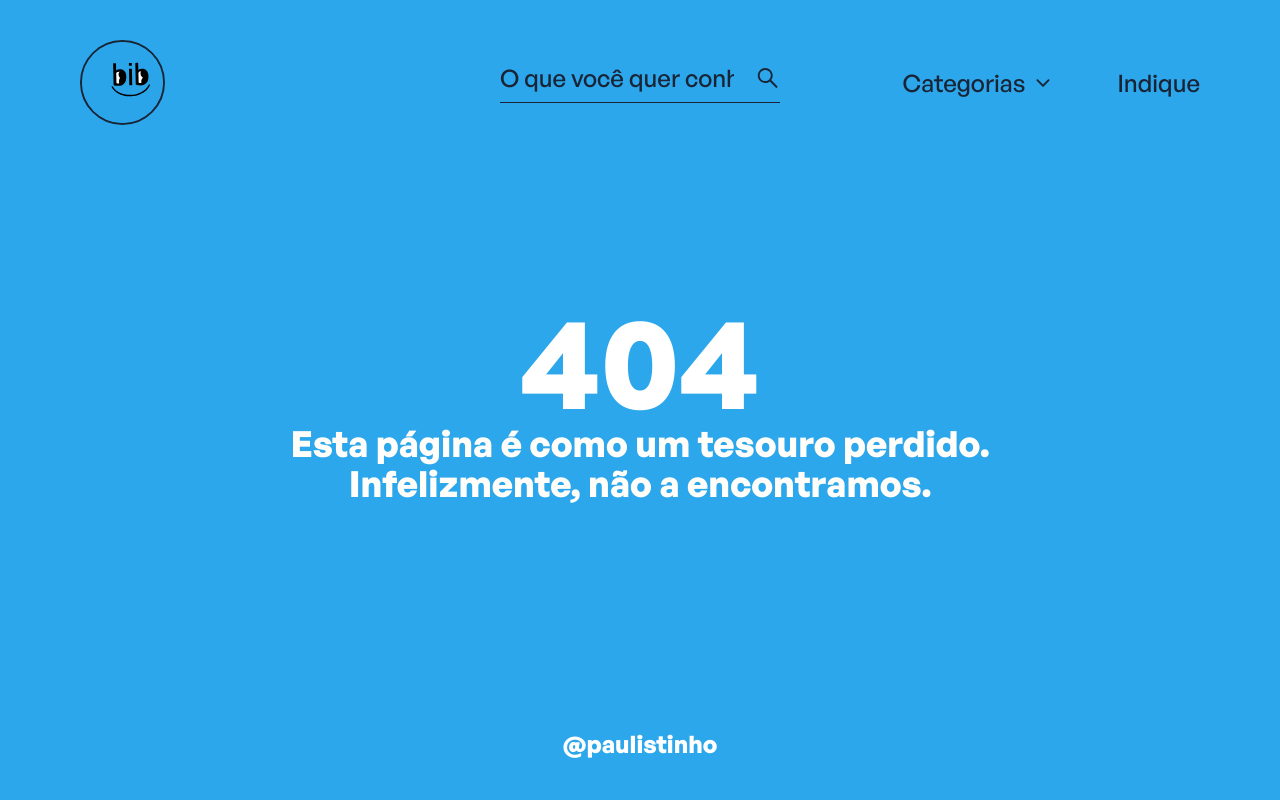
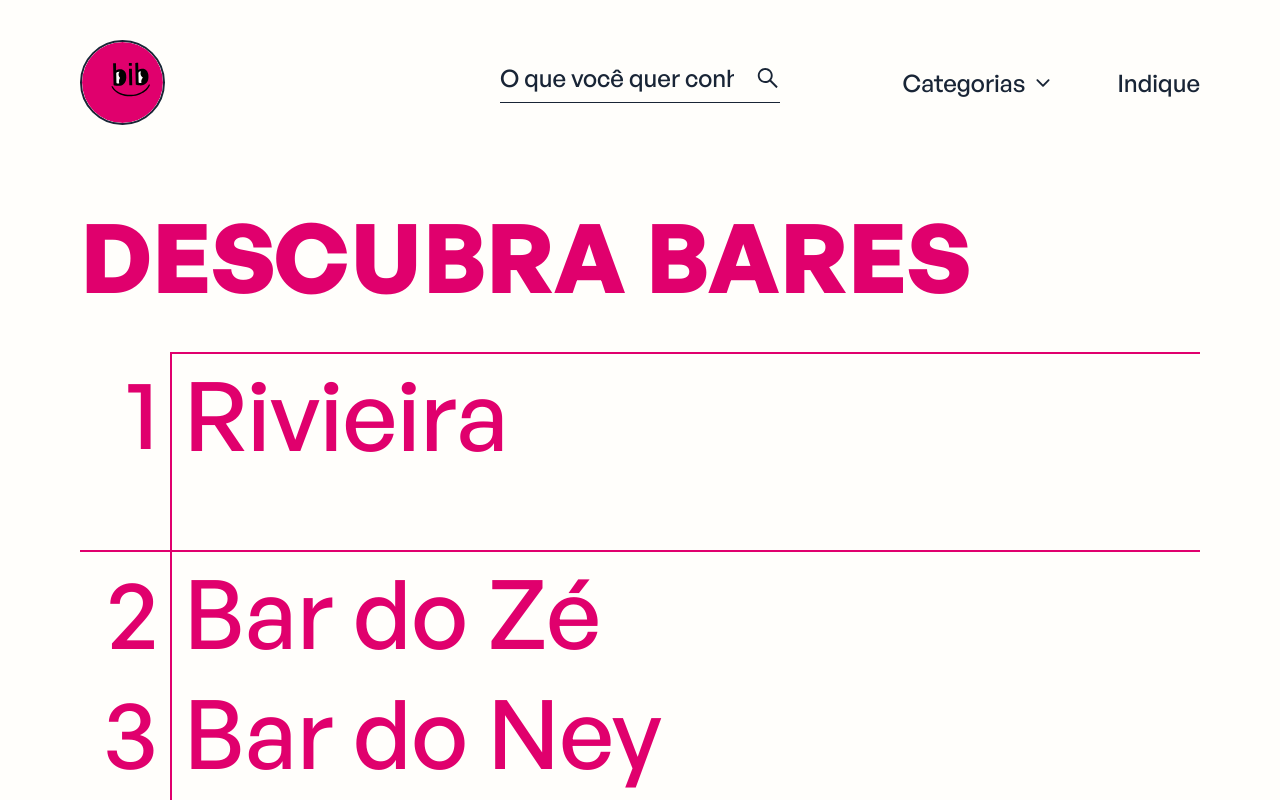
Before and after one commit to hicones/pime-bib, a Next.js app: page /bares in a window 1280 px wide. Before the commit this address had no page. Shown: the top 800 px of the page. Built offline with nearby package versions, Linux system fonts and the light colour scheme.

Commit message:
feat: correções

```diff
--- /dev/null
+++ b/src/app/bares/components/listItem.tsx
@@ -0,0 +1,22 @@
+interface ItemProps {
+  data: {
+    id: number;
+    name: string;
+  };
+  active: boolean;
+}
+
+export const Bars = ({ data, active }: ItemProps) => {
+  return (
+    <li
+      className={`w-full flex divide-x-2 divide-background-600 transition duration-1000 ${
+        active ? "cardActive" : ""
+      }`}
+    >
+      <span className="text7 w-24 p-3 text-end">{data.id}</span>
+      <div className={`p-3 w-full`}>
+        <h4 className="text7">{data.name}</h4>
+      </div>
+    </li>
+  );
+};
--- /dev/null
+++ b/src/app/bares/page.tsx
@@ -0,0 +1,76 @@
+"use client";
+import { Footer } from "@/components/Footer";
+import { Bars } from "./components/listItem";
+
+import { useEffect, useState } from "react";
+
+export default function Bares() {
+  const bares = [
+    {
+      id: 1,
+      name: "Rivieira",
+    },
+    {
+      id: 2,
+      name: "Bar do Zé",
+    },
+    {
+      id: 3,
+      name: "Bar do Ney",
+    },
+    {
+      id: 4,
+      name: "Bar do Vini",
+    },
+    {
+      id: 5,
+      name: "Bardo",
+    },
+  ];
+
+  const [elementoDestacado, setElementoDestacado] = useState<any>(null); // O elemento destacado atual
+
+  const handleScroll = () => {
+    // Determine a posição atual de rolagem
+    const scrollPosition = window.scrollY;
+
+    // Calcule qual elemento deve ser destacado com base na posição de rolagem
+    const windowHeight = window.innerHeight;
+    const itemHeight = windowHeight * 0.2; // Cada elemento ocupa 20% da altura da página
+    const index = Math.floor(scrollPosition / itemHeight);
+
+    // Defina o elemento destacado com base no cálculo
+    setElementoDestacado(bares[index]);
+  };
+
+  useEffect(() => {
+    // Adicione um ouvinte de evento de rolagem quando o componente for montado
+    window.addEventListener("scroll", handleScroll);
+    return () => {
+      // Remova o ouvinte de evento quando o componente for desmontado
+      window.removeEventListener("scroll", handleScroll);
+    };
+  }, []);
+
+  return (
+    <>
+      <main className="flex min-h-screen flex-col items-center ">
+        <div className="pageTitle">
+          <h1 className="text-background-600">Descubra Bares</h1>
+        </div>
+        <section className="flex w-full flex-col mb-12">
+          <ul className="flex flex-col w-full list-none text-background-600 containerPadding">
+            {bares.map((bar, index) => (
+              <Bars
+                key={index}
+                data={bar}
+                active={bar.id === elementoDestacado?.id}
+              />
+            ))}
+          </ul>
+        </section>
+      </main>
+      <Footer color="#E0006D" />
+    </>
+  );
+}
--- a/src/app/globals.css
+++ b/src/app/globals.css
@@ -49,7 +49,7 @@ body {
 
 h1,
 .title {
-  @apply lg:text-8xl md:text-7xl text-3xl font-bold text-fontcolor-50 flex gap-2;
+  @apply lg:text-8xl md:text-7xl text-3xl font-bold flex gap-2;
 }
 
 .text1 {
@@ -78,6 +78,10 @@ h1,
 
 .text6 {
   @apply font-normal lg:text-3xl md:text-xl text-base;
+}
+
+.text7 {
+  @apply font-medium lg:text-8xl md:text-5xl text-4xl;
 }
 
 label {
@@ -224,3 +228,25 @@ footer {
 }
 
 /*  - - - - - - - - - - - - - - -  */
+
+.pageTitle {
+  @apply flex items-center justify-start uppercase w-full lg:mt-52 md:mt-40 mt-36 containerPadding mb-12;
+}
+
+.cardActive {
+  @apply border-b-2 border-background-600 h-[25vh];
+}
+
+.cardActive div {
+  @apply border-t-2 border-l-2 border-background-600;
+}
+
+/*  - - - - - - - - - - - - - - -  */
+
+.motion-box {
+  width: 100%;
+  max-width: 500px;
+  height: 420px;
+  border-radius: 8px;
+  background: #00d2ff;
+}
--- a/src/app/layout.tsx
+++ b/src/app/layout.tsx
@@ -22,7 +22,7 @@ export default function RootLayout({
 }) {
   return (
     <html lang="pt-br">
-      <link rel="icon" href="/pime_logo.svg" sizes="any" />
+      <link rel="icon" href="/paulistinho.svg" sizes="any" />
       <body className={generalSans.className}>
         <Header />
         <MobileHeader />
--- a/src/components/Footer/index.tsx
+++ b/src/components/Footer/index.tsx
@@ -1,12 +1,23 @@
 /* eslint-disable @next/next/no-img-element */
-import { toast } from "react-toastify";
-export const Footer = () => {
+
+interface FooterProps {
+  color?: string;
+}
+
+export const Footer = ({ color }: FooterProps) => {
   return (
-    <footer className="flex items-center justify-center bg-background-700 p-8 mt-48 relative">
+    <footer
+      style={color ? { background: color } : { background: "#2BA5EA" }}
+      className={`flex items-center justify-center p-8 mt-48 relative`}
+    >
       <img src="/paulistinho.svg" alt="paulistinho" className="paulistinho" />
-      <p className="text-center lg:text-2xl text-xl font-bold text-white">
-        @paulistinho
-      </p>
+      <a
+        href="https://instagram.com/opaulistinho"
+        target="_blank"
+        className="text-center lg:text-2xl text-xl font-bold text-white uppercase hover:text-fontcolor-100 transition duration-300"
+      >
+        @opaulistinho
+      </a>
     </footer>
   );
 };
--- a/src/components/Header/MobileHeader.tsx
+++ b/src/components/Header/MobileHeader.tsx
@@ -1,15 +1,18 @@
 "use client";
 import Link from "next/link";
 import { useEffect, useState } from "react";
-import Image from "next/image";
 import { MenuButton } from "../MenuButton";
 
 import { motion } from "framer-motion";
 import { Logo } from "../Logo";
+import { usePathname } from "next/navigation";
+import { getBackground } from "@/utils/getBackground";
 
 export const MobileHeader = () => {
   const [sticky, setSticky] = useState(false);
   const [open, setOpen] = useState(false);
+
+  const pathname = usePathname();
 
   const changeColor = () => {
     if (window.scrollY >= 100) {
@@ -36,7 +39,7 @@ export const MobileHeader = () => {
         href="/"
         className="ml-4 flex-1 flex items-center text-fontcolor-50 gap-2 font-bold text-5xl"
       >
-        <Logo />
+        <Logo color={getBackground(pathname)} />
       </Link>
       <MenuButton
         isOpen={open}
@@ -78,7 +81,7 @@ export const MobileHeader = () => {
               className="text2White w-fit border-b-[3px] border-b-background-300"
               onClick={() => setOpen(false)}
             >
-              <Link href={""}>DESTAQUES</Link>
+              <Link href={"/destaques"}>DESTAQUES</Link>
             </motion.li>
             <motion.li
               className="text2White w-fit border-b-[3px] border-b-background-400"
@@ -90,19 +93,19 @@ export const MobileHeader = () => {
               className="text2White w-fit border-b-[3px] border-b-background-500"
               onClick={() => setOpen(false)}
             >
-              <Link href={""}>RESTAURANTES</Link>
+              <Link href={"/restaurantes"}>RESTAURANTES</Link>
             </motion.li>
             <motion.li
               className="text2White w-fit border-b-[3px] border-b-background-600"
               onClick={() => setOpen(false)}
             >
-              <Link href={""}>BARES</Link>
+              <Link href={"/bares"}>BARES</Link>
             </motion.li>
             <motion.li
               className="text2White w-fit border-b-[3px] border-b-background-100"
               onClick={() => setOpen(false)}
             >
-              <Link href={"#places"}>LUGARES</Link>
+              <Link href={"/historico"}>HISTÓRICO</Link>
             </motion.li>
           </motion.ul>
           <Link
--- a/src/components/Header/index.tsx
+++ b/src/components/Header/index.tsx
@@ -3,12 +3,14 @@ import Link from "next/link";
 import { AiOutlineSearch } from "react-icons/ai";
 import { IoIosArrowDown } from "react-icons/io";
 import { useEffect, useState } from "react";
-import Image from "next/image";
 import { Logo } from "../Logo";
+import { usePathname } from "next/navigation";
+import { getBackground } from "@/utils/getBackground";
 
 export const Header = () => {
   const [sticky, setSticky] = useState(false);
   const [open, setOpen] = useState(false);
+  const pathname = usePathname();
 
   const changeColor = () => {
     if (window.scrollY >= 100) {
@@ -36,7 +38,7 @@ export const Header = () => {
           href="/"
           className="flex-1 flex items-center text-fontcolor-100 gap-2 font-bold text-5xl"
         >
-          <Logo />
+          <Logo color={getBackground(pathname)} />
         </Link>
         <div className="flex justify-center items-center pb-2 border-b border-b-fontcolor-100 w-1/4 focus-within:border-b-background-700 focus-within:border-b-2 transition duration-300">
           <input
@@ -67,19 +69,19 @@ export const Header = () => {
       {open && (
         <ul className="mt-6 flex items-center justify-end w-ful gap-14">
           <li className="text2 hover-underline-animation after:bg-background-300">
-            <Link href={""}>DESTAQUES</Link>
+            <Link href={"/destaques"}>DESTAQUES</Link>
           </li>
           <li className="text2 hover-underline-animation after:bg-background-400">
-            <Link href={""}>GRATUITOS</Link>
+            <Link href={"/gratuitos"}>GRATUITOS</Link>
           </li>
           <li className="text2 hover-underline-animation after:bg-background-500">
-            <Link href={""}>RESTAURANTES</Link>
+            <Link href={"/restaurantes"}>RESTAURANTES</Link>
           </li>
           <li className="text2 hover-underline-animation after:bg-background-600">
-            <Link href={""}>BARES</Link>
+            <Link href={"/bares"}>BARES</Link>
           </li>
           <li className="text2 hover-underline-animation after:bg-background-700">
-            <Link href={""}>LUGARES</Link>
+            <Link href={"/historico"}>HISTÓRICO</Link>
           </li>
         </ul>
       )}
--- a/src/components/Home/Categories/index.tsx
+++ b/src/components/Home/Categories/index.tsx
@@ -155,7 +155,7 @@ export const Categories = () => {
 
       <div className="categoryContainer bg-background-700">
         <div className="categoryContainerText items-end justify-end text-fontcolor-50">
-          <h2 className="text-left w-full">LUGARES</h2>
+          <h2 className="text-left w-full">HISTÓRICO</h2>
           <p>
             Onde museus e pontos turísticos se unem para contar histórias
             fascinantes. Cada obra de arte, cada construção antiga é uma porta
@@ -185,7 +185,7 @@ export const Categories = () => {
           ></motion.div>
           <span>SAMPA SKY</span>
         </div>
-        <Link href="/lugares" className="mobileLink text-fontcolor-50">
+        <Link href="/historico" className="mobileLink text-fontcolor-50">
           VER TUDO
           <GoArrowUpRight size={52} />
         </Link>
--- a/src/components/Home/SecondSection/index.tsx
+++ b/src/components/Home/SecondSection/index.tsx
@@ -10,7 +10,7 @@ export const SecondSection = () => {
         seu guia, sua vibe!
       </p>
       <ParallaxText baseVelocity={2}>
-        <span className="title">DESCUBRA O CENTRO</span>
+        <span className="title text-fontcolor-50">DESCUBRA O CENTRO</span>
         <DivideStar color="#FFFEFB" />
       </ParallaxText>
     </div>
--- a/src/components/Logo/index.tsx
+++ b/src/components/Logo/index.tsx
@@ -9,73 +9,73 @@ export const Logo = ({ color }: logoProps) => {
       height="85"
       viewBox="0 0 85 85"
       fill="none"
-      className="rounded-full border-2 border-fontcolor-100"
+      className="rounded-full border-2 border-fontcolor-100 transition duration-200"
     >
-      <g clip-path="url(#clip0_720_25803)">
+      <g clipPath="url(#clip0_720_25803)">
         <rect width="85" height="85" rx="42.5" />
         <path
-          fill-rule="evenodd"
-          clip-rule="evenodd"
+          fillRule="evenodd"
+          clipRule="evenodd"
           d="M-4.86856 -21.6786C-4.86856 -21.9302 -4.67657 -22.0808 -4.425 -22.0808C28.4412 -22.0808 61.3075 -22.0808 94.1737 -22.0808C101.353 -22.0808 107.174 -16.2605 107.174 -9.08081C107.174 19.5884 107.174 48.2577 107.174 76.9269C107.174 84.1066 101.353 89.9269 94.1737 89.9269C61.3078 89.9269 28.442 89.9269 -4.42383 89.9269C-4.67619 89.9269 -4.86852 89.776 -4.86852 89.5236C-4.87024 52.4562 -4.87024 15.3888 -4.86856 -21.6786Z"
-          fill="#2BA5EA"
+          fill={color ? color : "#2BA5EA"}
         />
         <path
-          fill-rule="evenodd"
-          clip-rule="evenodd"
+          fillRule="evenodd"
+          clipRule="evenodd"
           d="M32.9107 33.8076C32.9012 33.8076 32.8934 33.8 32.8932 33.7905C32.855 31.8432 32.8195 29.8958 32.7776 27.9486C32.7415 26.2698 32.6981 24.5912 32.6581 22.9124C32.6566 22.8502 32.6553 22.7879 32.6572 22.7258C32.6656 22.4549 32.6811 22.4298 32.9602 22.4214C33.756 22.3973 34.5521 22.3788 35.3481 22.3646C35.6308 22.3596 35.6523 22.3691 35.6627 22.6491C35.6915 23.4197 35.7039 24.191 35.7201 24.962C35.751 26.4298 35.7792 27.8978 35.8113 29.3656C35.8145 29.5105 35.7719 29.702 35.91 29.777C36.0414 29.8485 36.1483 29.6839 36.2584 29.6107C37.0718 29.0699 37.973 28.7592 38.9333 28.6304C40.2128 28.4587 41.4667 28.5648 42.6666 29.0774C43.8703 29.5916 44.7469 30.4587 45.3679 31.5998C45.9297 32.6323 46.218 33.7496 46.3597 34.9043C46.5751 36.6586 46.5526 38.4069 46.0866 40.1263C45.5635 42.0564 44.556 43.6532 42.8381 44.7437C41.9329 45.3184 40.9399 45.6788 39.8849 45.8408C37.9946 46.1312 36.1155 46.0651 34.2622 45.5628C33.9867 45.4881 33.7211 45.3777 33.4489 45.2902C33.2319 45.2205 33.15 45.0906 33.1397 44.852C33.0975 43.882 33.1025 42.9114 33.0804 41.9414C33.0269 39.5906 32.9776 37.2398 32.9293 34.889C32.922 34.5345 32.928 34.1797 32.9282 33.8251C32.9282 33.8154 32.9204 33.8076 32.9107 33.8076Z"
           fill="black"
         />
         <path
-          fill-rule="evenodd"
-          clip-rule="evenodd"
+          fillRule="evenodd"
+          clipRule="evenodd"
           d="M69.2394 40.0454C68.8629 41.3089 68.2202 42.42 67.2851 43.3478C66.6351 43.9927 65.8694 44.4763 65.0211 44.8302C63.5889 45.4276 62.0882 45.556 60.5582 45.5163C59.3318 45.4844 58.131 45.3149 56.9705 44.9039C56.4169 44.7078 56.4168 44.7071 56.4048 44.1254C56.3676 42.3101 56.3317 40.4947 56.2934 38.6795C56.246 36.4292 56.1969 34.179 56.1484 31.9288C56.099 29.6413 56.0498 27.3537 55.9998 25.0662C55.98 24.1587 55.9561 23.2513 55.938 22.3438C55.9304 21.9599 55.937 21.9454 56.3267 21.9339C57.0726 21.912 57.8188 21.9031 58.5649 21.8928C58.9347 21.8876 58.9386 21.8915 58.9468 22.2628C58.978 23.6801 59.0061 25.0975 59.0363 26.5149C59.0535 27.3229 59.0725 28.1309 59.0909 28.939C59.0926 29.0136 59.0896 29.0889 59.099 29.1626C59.122 29.3421 59.1824 29.3672 59.3464 29.2703C59.3677 29.2578 59.3858 29.24 59.4061 29.2257C60.4664 28.479 61.6591 28.1375 62.9418 28.0903C63.9843 28.0518 65.0007 28.1802 65.9662 28.6095C66.8369 28.9966 67.5698 29.5518 68.1265 30.3306C69.0555 31.655 69.4857 33.1507 69.6507 34.7402C69.837 36.5344 69.7365 38.3049 69.2394 40.0454Z"
           fill="black"
         />
         <path
-          fill-rule="evenodd"
-          clip-rule="evenodd"
+          fillRule="evenodd"
+          clipRule="evenodd"
           d="M50.2526 56.9242C46.7224 56.9271 43.3023 56.3393 40.0299 54.9846C37.957 54.1265 36.0746 52.9618 34.3871 51.4767C33.0253 50.2782 31.9424 48.869 31.0879 47.2764C31.0411 47.1892 30.9969 47.0984 30.9674 47.0044C30.8725 46.7009 30.9466 46.5575 31.2526 46.4866C31.5003 46.4294 31.7449 46.321 32.0098 46.4676C32.1256 46.5317 32.2114 46.6001 32.2737 46.7122C33.8477 49.5439 36.2302 51.4992 39.0744 52.937C41.2332 54.0284 43.5338 54.6848 45.9174 55.0663C47.6639 55.3458 49.4225 55.4752 51.1879 55.4103C55.0377 55.2687 58.7101 54.4137 62.1415 52.6136C63.7472 51.7713 65.237 50.7683 66.5681 49.5353C67.9587 48.2469 69.1137 46.7802 69.9314 45.0601C70.0036 44.9082 70.0405 44.7173 70.2559 44.6871C70.53 44.6486 70.7952 44.4911 71.0828 44.6628C71.2853 44.7836 71.3437 44.8463 71.2945 45.0723C71.239 45.327 71.1568 45.5738 71.0484 45.8136C69.9804 48.1766 68.3582 50.096 66.3419 51.6993C64.1751 53.4223 61.7446 54.6493 59.1229 55.5103C57.3354 56.0973 55.5072 56.4989 53.6368 56.7161C52.5119 56.8468 51.386 56.9334 50.2526 56.9242Z"
           fill="black"
         />
         <path
-          fill-rule="evenodd"
-          clip-rule="evenodd"
+          fillRule="evenodd"
+          clipRule="evenodd"
           d="M52.5692 36.7259C52.5803 36.7258 52.5893 36.7347 52.5893 36.7458C52.5894 37.3982 52.5952 38.0507 52.5882 38.703C52.5657 40.7685 52.6614 42.8317 52.6959 44.896C52.6967 44.9457 52.6992 44.9954 52.6977 45.0449C52.6871 45.4045 52.6819 45.409 52.3108 45.4181C51.5522 45.4367 50.7937 45.4558 50.0351 45.4743C49.6813 45.4829 49.6589 45.462 49.6509 45.1006C49.6004 42.8124 49.5503 40.5242 49.5006 38.236C49.4512 35.9607 49.4049 33.6852 49.352 31.4099C49.3292 30.4285 49.2751 29.4474 49.3106 28.4654C49.3238 28.098 49.333 28.0978 49.6926 28.0877C50.4635 28.0659 51.2344 28.0427 52.0054 28.0243C52.3533 28.016 52.3593 28.0215 52.3672 28.3718C52.404 30.0128 52.4375 31.6539 52.4731 33.2949C52.4978 34.4321 52.5238 35.5693 52.5493 36.7064C52.5496 36.7173 52.5584 36.7259 52.5692 36.7259Z"
           fill="black"
         />
         <path
-          fill-rule="evenodd"
-          clip-rule="evenodd"
+          fillRule="evenodd"
+          clipRule="evenodd"
           d="M50.7254 25.0258C50.7254 25.0306 50.7215 25.0346 50.7166 25.0346C50.4092 25.0345 50.1017 25.0335 49.7942 25.0348C49.2057 25.0372 49.2414 25.0945 49.2303 24.4667C49.2217 23.9826 49.2167 23.4983 49.2071 23.0142C49.2037 22.8406 49.1931 22.6671 49.1828 22.4937C49.1563 22.0453 49.1832 22.011 49.6459 21.9996C50.2044 21.9858 50.7632 21.981 51.3219 21.9723C51.5329 21.9691 51.7442 21.9713 51.9549 21.9614C52.1399 21.9527 52.2269 22.0216 52.2305 22.2166C52.2457 23.0606 52.2676 23.9044 52.2912 24.7481C52.2965 24.9363 52.2195 25.0206 52.0291 25.0186C51.5974 25.0141 51.1657 25.0171 50.7341 25.0172C50.7293 25.0172 50.7254 25.021 50.7254 25.0258Z"
           fill="#000001"
         />
         <path
-          fill-rule="evenodd"
-          clip-rule="evenodd"
+          fillRule="evenodd"
+          clipRule="evenodd"
           d="M69.3747 39.7465C69.3356 39.8951 69.2217 39.8624 69.2573 39.7129C69.2804 39.6158 69.3131 39.5205 69.3381 39.425C69.6935 38.0631 69.7556 36.6737 69.6612 35.2831C69.5986 34.3583 69.4557 33.4347 69.1627 32.5453C68.9321 31.8453 68.6214 31.1832 68.2222 30.5633C68.1557 30.46 68.2376 30.4137 68.3135 30.5102C68.4204 30.646 68.495 30.8054 68.5827 30.9537C69.1482 31.9105 69.4417 32.9617 69.6146 34.0484C69.8328 35.4195 69.8414 36.7973 69.6872 38.1757C69.6277 38.7073 69.511 39.2296 69.3747 39.7465Z"
           fill="#0E344C"
         />
         <path
-          fill-rule="evenodd"
-          clip-rule="evenodd"
+          fillRule="evenodd"
+          clipRule="evenodd"
           d="M38.8579 32.0675C38.7139 32.4622 38.5686 32.8567 38.4709 33.2662C38.2756 34.0842 38.4254 34.8699 38.7061 35.6398C38.9526 36.3156 39.3288 36.9069 39.8699 37.3897C40.1051 37.5994 40.0957 37.6084 39.927 37.883C39.7127 38.2318 39.4719 38.5696 39.3031 38.9397C39.0314 39.5357 38.8778 40.1599 38.8314 40.8289C38.7825 41.5335 38.8416 42.2099 38.9991 42.8887C39.0037 42.9086 39.0092 42.9283 39.0153 42.9478C39.0957 43.2062 38.9481 43.4127 38.6778 43.4256C37.9267 43.4615 37.1858 43.3944 36.4618 43.1836C36.157 43.0948 36.1568 43.0895 36.1499 42.7721C36.0784 39.5134 36.0103 36.2545 35.931 32.9959C35.925 32.7494 35.995 32.5607 36.1575 32.3925C36.4799 32.0586 36.8363 31.7724 37.2755 31.604C37.7185 31.4143 38.1826 31.2941 38.6554 31.2147C38.8154 31.1878 39.04 31.1135 39.1338 31.2631C39.2057 31.378 39.095 31.5721 38.998 31.6957C38.9081 31.8104 38.8941 31.94 38.8579 32.0675Z"
           fill="white"
         />
         <path
-          fill-rule="evenodd"
-          clip-rule="evenodd"
+          fillRule="evenodd"
+          clipRule="evenodd"
           d="M39.0234 31.7399C38.9618 31.8609 38.8484 31.8331 38.9241 31.7204C39.0757 31.4949 38.864 31.2422 38.5953 31.2822C38.2878 31.328 37.9922 31.4117 37.6976 31.5044C37.5379 31.5547 37.5114 31.4629 37.6662 31.399C38.1134 31.2147 38.5951 31.165 39.0832 31.144C39.2152 31.1383 39.309 31.1855 39.225 31.3472C39.1571 31.4777 39.0902 31.6087 39.0234 31.7399Z"
           fill="#BBBCBD"
         />
         <path
-          fill-rule="evenodd"
-          clip-rule="evenodd"
+          fillRule="evenodd"
+          clipRule="evenodd"
           d="M61.5346 30.7622C61.772 30.7169 61.8685 30.9424 61.7882 31.1704C61.689 31.4518 61.5898 31.7332 61.5215 32.0219C61.3866 32.5919 61.3804 33.1739 61.4754 33.7565C61.6287 34.6973 61.9693 35.5474 62.6205 36.2613C62.8912 36.5581 63.2083 36.7931 63.5357 37.0183C63.6073 37.0677 63.6819 37.1129 63.7546 37.1607C63.8972 37.2545 63.9219 37.3528 63.7989 37.4938C63.5951 37.7277 63.4022 37.9717 63.2128 38.2177C62.7116 38.8688 62.43 39.6093 62.2789 40.4148C62.1339 41.1878 62.1642 41.9452 62.3696 42.6982C62.4151 42.8651 62.3697 42.9252 62.2056 42.937C61.3544 42.9981 60.5153 42.9323 59.6943 42.693C59.4358 42.6176 59.4244 42.5915 59.4178 42.2855C59.3992 41.4277 59.3854 40.5697 59.3671 39.7119C59.3157 37.3124 59.266 34.913 59.2064 32.5138C59.2004 32.2695 59.2729 32.0855 59.4352 31.9113C59.7627 31.5596 60.1547 31.302 60.5775 31.0845C60.8852 30.9432 61.2028 30.8257 61.5346 30.7622Z"
           fill="white"
         />
         <path
-          fill-rule="evenodd"
-          clip-rule="evenodd"
+          fillRule="evenodd"
+          clipRule="evenodd"
           d="M61.837 30.6685C61.9417 30.6494 61.842 30.7838 61.7357 30.7905C61.4549 30.8084 61.1902 30.9067 60.9222 30.9894C60.7845 31.0319 60.757 30.9563 60.8888 30.898C61.1868 30.7662 61.5154 30.7269 61.837 30.6685Z"
           fill="#5B5F61"
         />
--- /dev/null
+++ b/src/utils/getBackground.ts
@@ -0,0 +1,21 @@
+type path = string;
+
+export const getBackground = (path?: path) => {
+  switch (path) {
+    case "/":
+      return "#2CA7EB";
+    case "/bares":
+      return "#E0006D";
+    case "/restaurantes":
+      return "#FF7525";
+    case "/gratuitos":
+      return "#1A7F43";
+    case "/destaques":
+      return "#FCCE0B";
+    case "/historico":
+      return "#2CA7EB";
+
+    default:
+      return "#2CA7EB";
+  }
+};
--- a/tailwind.config.ts
+++ b/tailwind.config.ts
@@ -20,7 +20,7 @@ const config: Config = {
           300: "#FCCE0B",
           400: "#1A7F43",
           500: "#FF7525",
-          600: "#FF2D93",
+          600: "#E0006D",
           700: "#2CA7EB",
         },
         fontcolor: {
```
Also changed, not shown: public/paulistinho.svg, public/pime_logo.svg.
